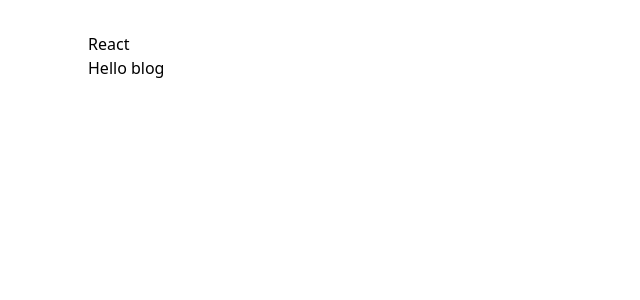
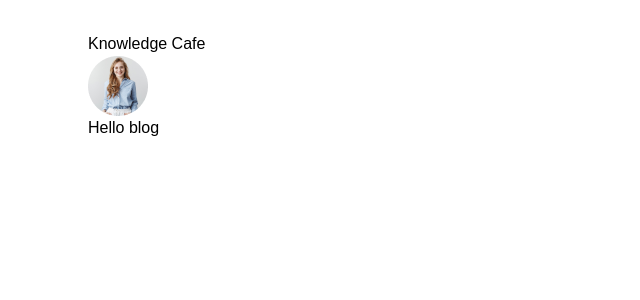
Before and after one commit to joysaha023/react-my-blogging-hub, a React (Vite) app: page / in a window 1280 px wide. Shown: the top 300 px of the page, without its empty margins (0-640 px from the left). Built offline with nearby package versions, Linux system fonts and the light colour scheme.

Commit message:
navbar design done

```diff
--- a/src/components/Header/Hader.jsx
+++ b/src/components/Header/Hader.jsx
@@ -1,10 +1,12 @@
-import React from 'react';
+import profile from '../../assets/images/profile.png'
 
 const Header = () => {
     return (
-        <div>
-            <h1 className='bg-purple-400 text-6xl font-extrabold'>React</h1>
+        <div className='flex justify-between items-center border-b-2 mb-1'>
+            <h1 className='text-2xl lg:text-4xl font-bold '>Knowledge Cafe</h1>
+            <img className='mb-1' src={profile} alt="" />
         </div>
+
     );
 };
 
--- a/src/index.css
+++ b/src/index.css
@@ -1,3 +1,12 @@
 @tailwind base;
 @tailwind components;
 @tailwind utilities;
+
+
+@import url('https://fonts.googleapis.com/css2?family=Exo+2:ital,wght@0,100..900;1,100..900&display=swap');
+@import url('https://fonts.googleapis.com/css2?family=Exo+2:ital,wght@0,100..900;1,100..900&family=Madimi+One&display=swap');
+
+
+body{
+    font-family: "Exo 2", sans-serif;
+}
```
